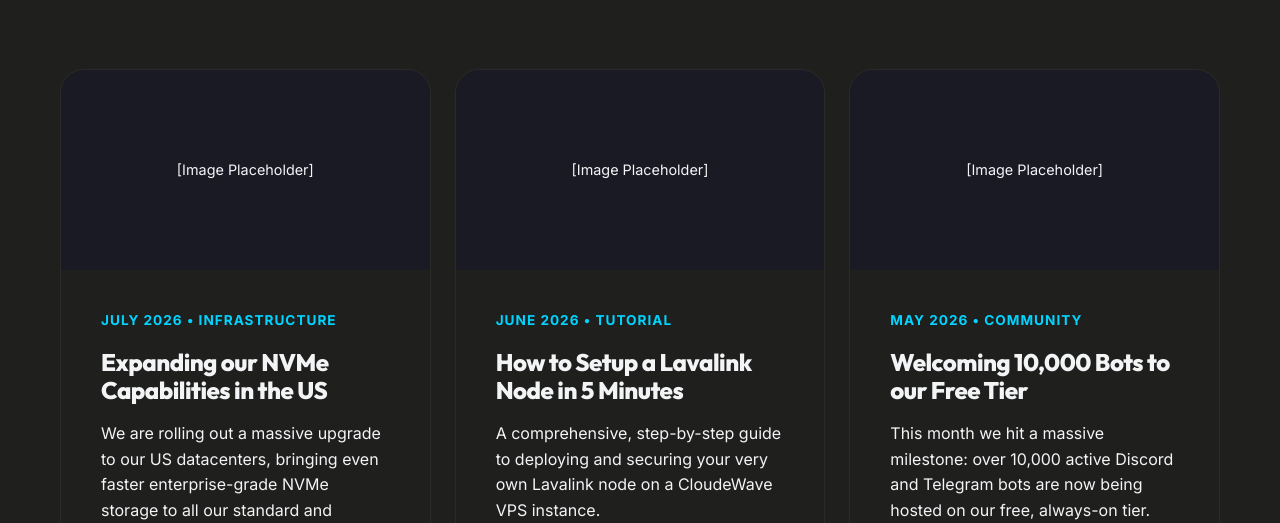
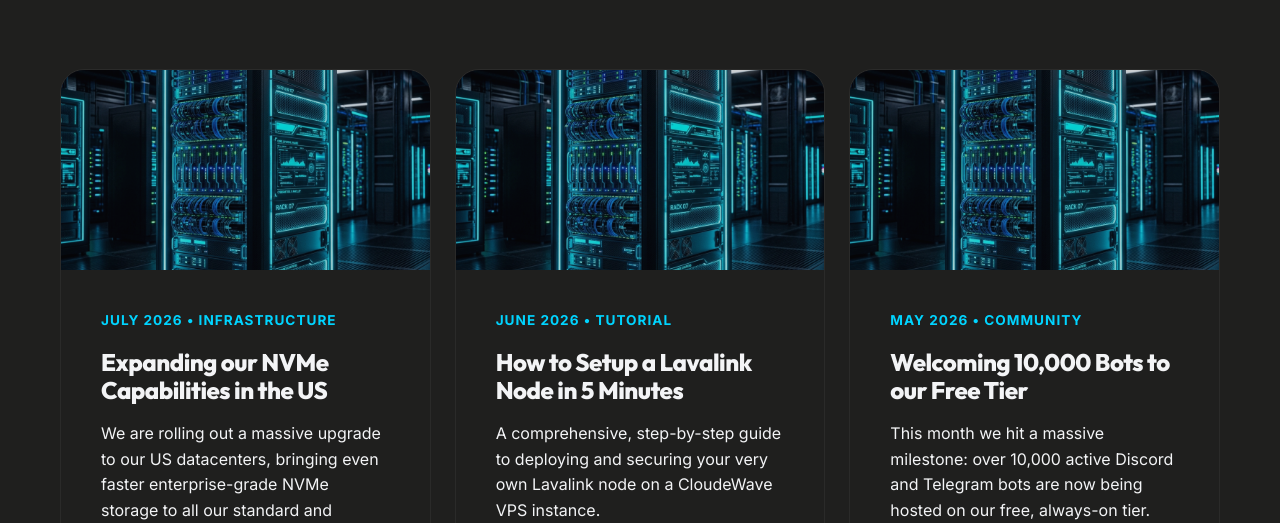
Before and after one commit to cloudewavein-dev/cdweb, a website: page blog.html in a window 1280 px wide. Shown: the part 277-800 px from the top of the page. Drawn offline with Linux system fonts and the light colour scheme.

Commit message:
Add generated images for blog posts

```diff
--- a/blog.html
+++ b/blog.html
@@ -99,7 +99,7 @@
         <div class="bento-grid">
 
             <div class="bento-box" style="padding: 0;">
-                <div style="height: 200px; background: #1A1A24; display: flex; align-items: center; justify-content: center; color: var(--text-secondary); font-size: 0.9rem;">[Image Placeholder]</div>
+                <div style="height: 200px; background: #1A1A24; display: flex; align-items: center; justify-content: center; overflow: hidden;"><img src="/assets/blog_nvme.png" alt="NVMe Upgrades" style="width: 100%; height: 100%; object-fit: cover; opacity: 0.8; transition: opacity 0.3s ease;" onmouseover="this.style.opacity=1" onmouseout="this.style.opacity=0.8"></div>
                 <div style="padding: 2.5rem; display: flex; flex-direction: column; flex: 1;">
                     <span style="color: var(--accent-primary); font-size: 0.85rem; font-weight: 700; text-transform: uppercase; letter-spacing: 1px; margin-bottom: 1rem;">July 2026 &bull; Infrastructure</span>
                     <h2 class="bento-heading">Expanding our NVMe Capabilities in the US</h2>
@@ -109,7 +109,7 @@
             </div>
 
             <div class="bento-box" style="padding: 0;">
-                <div style="height: 200px; background: #1A1A24; display: flex; align-items: center; justify-content: center; color: var(--text-secondary); font-size: 0.9rem;">[Image Placeholder]</div>
+                <div style="height: 200px; background: #1A1A24; display: flex; align-items: center; justify-content: center; overflow: hidden;"><img src="/assets/blog_nvme.png" alt="NVMe Upgrades" style="width: 100%; height: 100%; object-fit: cover; opacity: 0.8; transition: opacity 0.3s ease;" onmouseover="this.style.opacity=1" onmouseout="this.style.opacity=0.8"></div>
                 <div style="padding: 2.5rem; display: flex; flex-direction: column; flex: 1;">
                     <span style="color: var(--accent-primary); font-size: 0.85rem; font-weight: 700; text-transform: uppercase; letter-spacing: 1px; margin-bottom: 1rem;">June 2026 &bull; Tutorial</span>
                     <h2 class="bento-heading">How to Setup a Lavalink Node in 5 Minutes</h2>
@@ -119,7 +119,7 @@
             </div>
 
             <div class="bento-box" style="padding: 0;">
-                <div style="height: 200px; background: #1A1A24; display: flex; align-items: center; justify-content: center; color: var(--text-secondary); font-size: 0.9rem;">[Image Placeholder]</div>
+                <div style="height: 200px; background: #1A1A24; display: flex; align-items: center; justify-content: center; overflow: hidden;"><img src="/assets/blog_nvme.png" alt="NVMe Upgrades" style="width: 100%; height: 100%; object-fit: cover; opacity: 0.8; transition: opacity 0.3s ease;" onmouseover="this.style.opacity=1" onmouseout="this.style.opacity=0.8"></div>
                 <div style="padding: 2.5rem; display: flex; flex-direction: column; flex: 1;">
                     <span style="color: var(--accent-primary); font-size: 0.85rem; font-weight: 700; text-transform: uppercase; letter-spacing: 1px; margin-bottom: 1rem;">May 2026 &bull; Community</span>
                     <h2 class="bento-heading">Welcoming 10,000 Bots to our Free Tier</h2>
@@ -190,3 +190,14 @@
 
 </body>
 </html>
+
+
+
+
+
+
+
+
+
+
+<div style="height: 200px; background: #1A1A24; display: flex; align-items: center; justify-content: center; overflow: hidden;"><img src="/assets/blog_nvme.png" alt="NVMe Upgrades" style="width: 100%; height: 100%; object-fit: cover; opacity: 0.8; transition: opacity 0.3s ease;" onmouseover="this.style.opacity=1" onmouseout="this.style.opacity=0.8"></div><div style="height: 200px; background: #1A1A24; display: flex; align-items: center; justify-content: center; overflow: hidden;"><img src="/assets/blog_lavalink.png" alt="Lavalink Node Tutorial" style="width: 100%; height: 100%; object-fit: cover; opacity: 0.8; transition: opacity 0.3s ease;" onmouseover="this.style.opacity=1" onmouseout="this.style.opacity=0.8"></div><div style="height: 200px; background: #1A1A24; display: flex; align-items: center; justify-content: center; overflow: hidden;"><img src="/assets/blog_bots.png" alt="10,000 Bots Milestone" style="width: 100%; height: 100%; object-fit: cover; opacity: 0.8; transition: opacity 0.3s ease;" onmouseover="this.style.opacity=1" onmouseout="this.style.opacity=0.8"></div>
```
Also changed, not shown: assets/blog_bots.png (added), assets/blog_lavalink.png (added), assets/blog_nvme.png (added).
